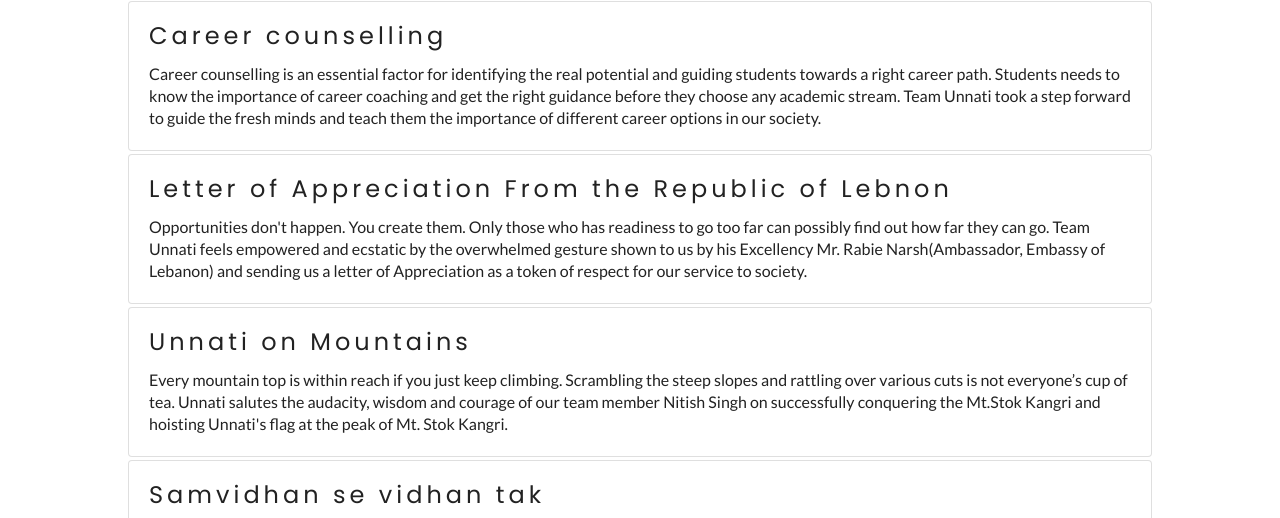
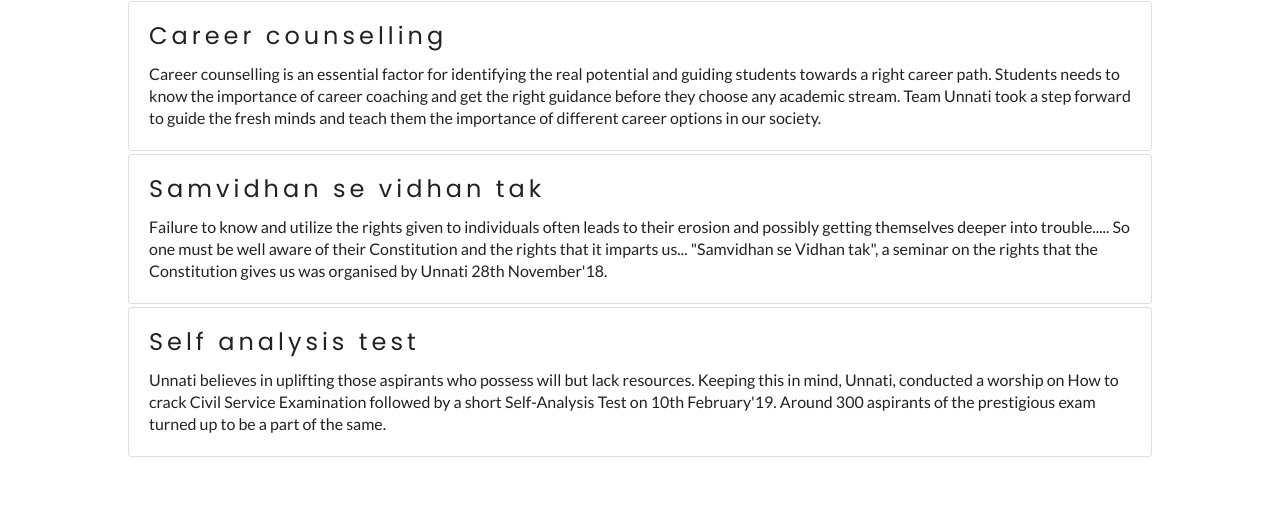
Before and after one commit to ajinkabeer/Unnati, a Gatsby site: page /events in a window 1280 px wide. Shown: the part 2326-2844 px from the top of the page. Built offline with nearby package versions, Linux system fonts and the light colour scheme; Gatsby itself is replaced by a stand-in of ours.

Commit message:
Hide 2 events

```diff
--- a/src/components/Events/Events.js
+++ b/src/components/Events/Events.js
@@ -211,7 +211,7 @@
         </div>
       </div>
 
-      <div className={styles.center}>
+      {/* <div className={styles.center}>
         <div class="card" style={{marginBottom:3}}>
           <div class="card-body">
             <article className={styles.article}>
@@ -249,7 +249,7 @@
             </article>
           </div>
         </div>
-      </div>
+      </div> */}
 
       <div className={styles.center}>
         <div class="card" style={{marginBottom:3}}>
```
